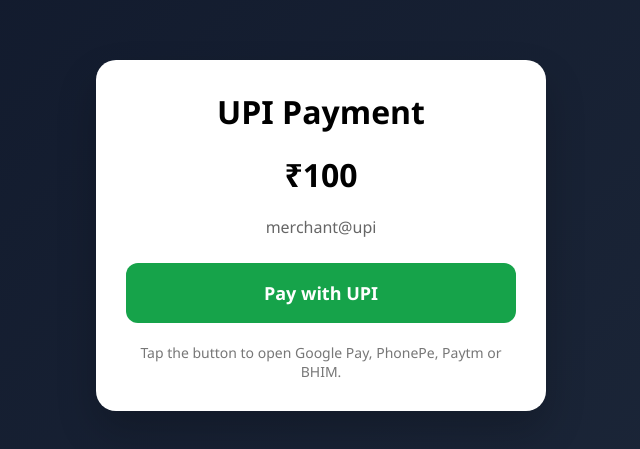
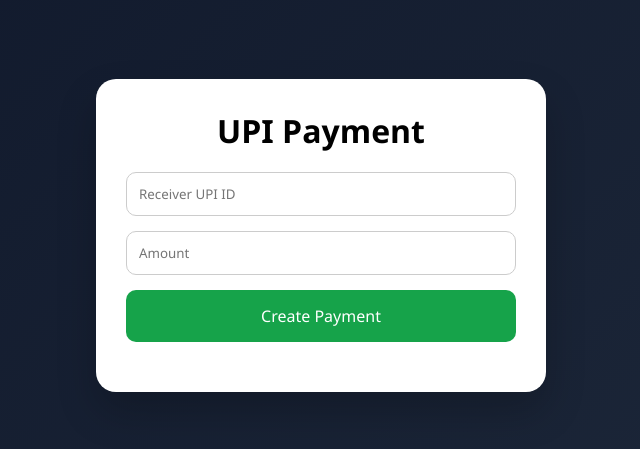
Before and after one commit to harshvar027/payment, a plain HTML site: page index.html in a window 1280 px wide. Shown: the part 165-614 px from the top of the page, without its empty margins (319-959 px from the left). Drawn offline with Linux system fonts and the light colour scheme.

Commit message:
Refactor UPI payment form with input fields
Updated the UPI payment interface to include input fields for UPI ID and amount, and added a button to create a payment link.

```diff
--- a/index.html
+++ b/index.html
@@ -3,7 +3,6 @@
 <head>
 <meta charset="UTF-8">
 <meta name="viewport" content="width=device-width, initial-scale=1.0">
-
 <title>UPI Payment</title>
 
 <style>
@@ -11,7 +10,7 @@
     margin:0;
     padding:0;
     box-sizing:border-box;
-    font-family:Segoe UI,Arial,sans-serif;
+    font-family:Segoe UI,sans-serif;
 }
 
 body{
@@ -20,54 +19,63 @@ body{
     justify-content:center;
     align-items:center;
     background:linear-gradient(135deg,#0f172a,#1e293b);
-    padding:20px;
 }
 
 .card{
-    width:100%;
-    max-width:450px;
+    width:450px;
     background:white;
     border-radius:20px;
     padding:30px;
-    text-align:center;
     box-shadow:0 20px 40px rgba(0,0,0,.2);
 }
 
 h1{
+    text-align:center;
+    margin-bottom:20px;
+}
+
+input{
+    width:100%;
+    padding:12px;
     margin-bottom:15px;
+    border:1px solid #ccc;
+    border-radius:10px;
+}
+
+button{
+    width:100%;
+    padding:15px;
+    border:none;
+    border-radius:10px;
+    background:#16a34a;
+    color:white;
+    cursor:pointer;
+    font-size:16px;
+}
+
+.pay-btn{
+    display:none;
+    margin-top:20px;
+    text-align:center;
+    background:#2563eb;
+    color:white;
+    text-decoration:none;
+    padding:15px;
+    border-radius:10px;
+}
+
+.details{
+    margin-top:20px;
+    text-align:center;
 }
 
 .amount{
-    font-size:32px;
+    font-size:28px;
     font-weight:bold;
-    margin:20px 0;
 }
 
 .upi{
     color:#666;
-    margin-bottom:25px;
-}
-
-.pay-btn{
-    display:block;
-    width:100%;
-    padding:18px;
-    background:#16a34a;
-    color:white;
-    text-decoration:none;
-    border-radius:12px;
-    font-size:18px;
-    font-weight:600;
-}
-
-.pay-btn:active{
-    transform:scale(.98);
-}
-
-.note{
-    margin-top:20px;
-    color:#777;
-    font-size:14px;
 }
 </style>
 </head>
@@ -77,26 +85,68 @@ h1{
 
     <h1>UPI Payment</h1>
 
-    <div class="amount">
-        ₹100
-    </div>
+    <input
+        type="text"
+        id="upi"
+        placeholder="Receiver UPI ID"
+    >
 
-    <div class="upi">
-        merchant@upi
+    <input
+        type="number"
+        id="amount"
+        placeholder="Amount"
+    >
+
+    <button onclick="createPayment()">
+        Create Payment
+    </button>
+
+    <div class="details">
+        <div class="amount" id="amountDisplay"></div>
+        <div class="upi" id="upiDisplay"></div>
     </div>
 
     <a
+        id="payBtn"
         class="pay-btn"
-        href="upi://pay?pa=merchant@upi&pn=Merchant&am=100&cu=INR"
     >
         Pay with UPI
     </a>
 
-    <div class="note">
-        Tap the button to open Google Pay, PhonePe, Paytm or BHIM.
-    </div>
+</div>
 
-</div>
+<script>
+
+function createPayment(){
+
+    const upi =
+        document.getElementById("upi").value.trim();
+
+    const amount =
+        document.getElementById("amount").value.trim();
+
+    if(!upi || !amount){
+        alert("Enter UPI ID and Amount");
+        return;
+    }
+
+    const upiLink =
+    `upi://pay?pa=${encodeURIComponent(upi)}&pn=Merchant&am=${amount}&cu=INR`;
+
+    document.getElementById("amountDisplay")
+        .innerText = "₹" + amount;
+
+    document.getElementById("upiDisplay")
+        .innerText = upi;
+
+    const payBtn =
+        document.getElementById("payBtn");
+
+    payBtn.href = upiLink;
+    payBtn.style.display = "block";
+}
+
+</script>
 
 </body>
 </html>
```
